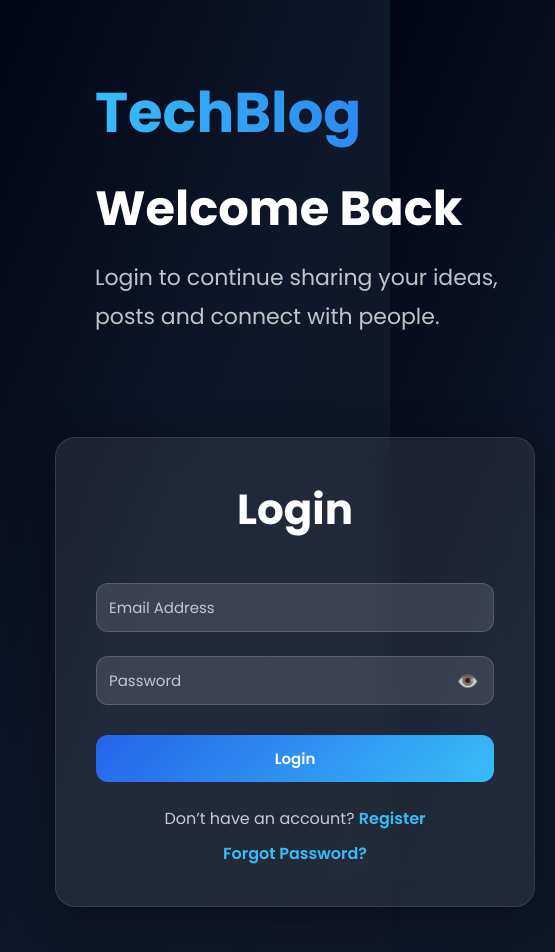
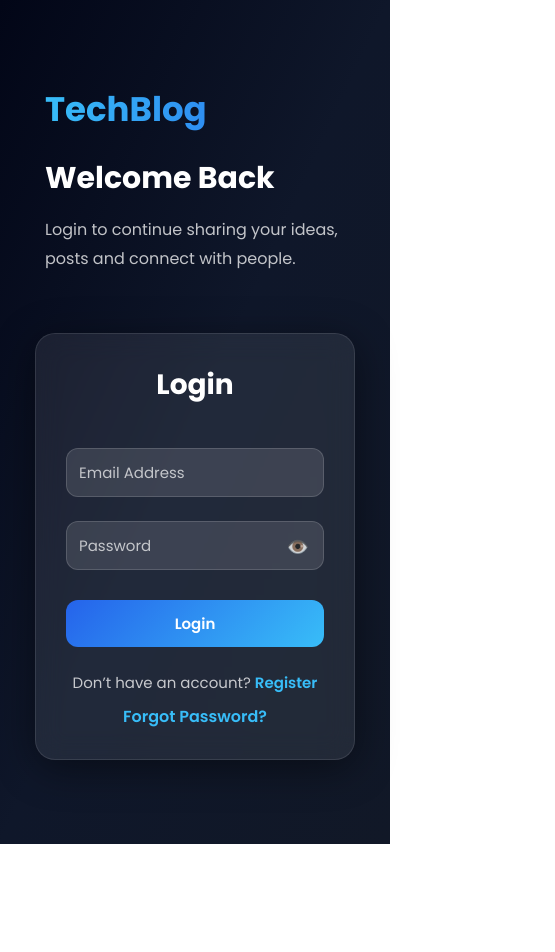
Before and after one commit to B-TechCode/Techblog-api, a React (Vite) app in the folder frontend/: page / in a window 390 px wide. Shown: the top 952 px of the page, 555 px wide, since content can reach past the window. After the commit the page ends 844 px from the top, so only its background shows below. Built offline with nearby package versions, Linux system fonts and the light colour scheme; no server answers.

Commit message:
Make login page fully responsive

```diff
--- a/frontend/src/pages/Login.jsx
+++ b/frontend/src/pages/Login.jsx
@@ -185,20 +185,21 @@ const wrapper = {
     display: "flex",
     alignItems: "center",
     justifyContent: "space-between",
-    gap: "100px",
+    gap: "60px",
     flexWrap: "wrap",
-    padding: "40px"
+    padding: "20px",
+    boxSizing: "border-box"
 };
 
 const leftSection = {
     flex: 1.2,
-    minWidth: "500px",
+    minWidth: "280px",
     color: "white",
-    paddingLeft: "40px"
+    paddingLeft: "10px"
 };
 
 const logo = {
-    fontSize: "56px",
+    fontSize: "clamp(34px,6vw,56px)",
     fontWeight: "700",
     marginBottom: "25px",
     background: "linear-gradient(to right, #38bdf8, #2563eb)",
@@ -207,14 +208,14 @@ const logo = {
 };
 
 const heading = {
-    fontSize: "48px",
+    fontSize: "clamp(30px,5vw,48px)",
     fontWeight: "700",
     marginBottom: "20px",
     lineHeight: "1.2"
 };
 
 const description = {
-    fontSize: "22px",
+    fontSize: "clamp(16px,2vw,22px)",
     lineHeight: "1.8",
     color: "rgba(255,255,255,0.75)",
     maxWidth: "650px"
@@ -222,21 +223,23 @@ const description = {
 
 const cardStyle = {
     flex: 1,
-    minWidth: "480px",
-    maxWidth: "540px",
-    padding: "40px"
+    minWidth: "280px",
+    width: "100%",
+    maxWidth: "520px",
+    padding: "30px",
+    boxSizing: "border-box"
 };
 
 const title = {
     marginBottom: "30px",
-    fontSize: "42px",
+    fontSize: "clamp(28px,5vw,42px)",
     fontWeight: "700",
     textAlign: "center"
 };
 
 const bottomText = {
     marginTop: "24px",
-    fontSize: "16px",
+    fontSize: "15px",
     color: "rgba(255,255,255,0.75)",
     textAlign: "center"
 };
```
